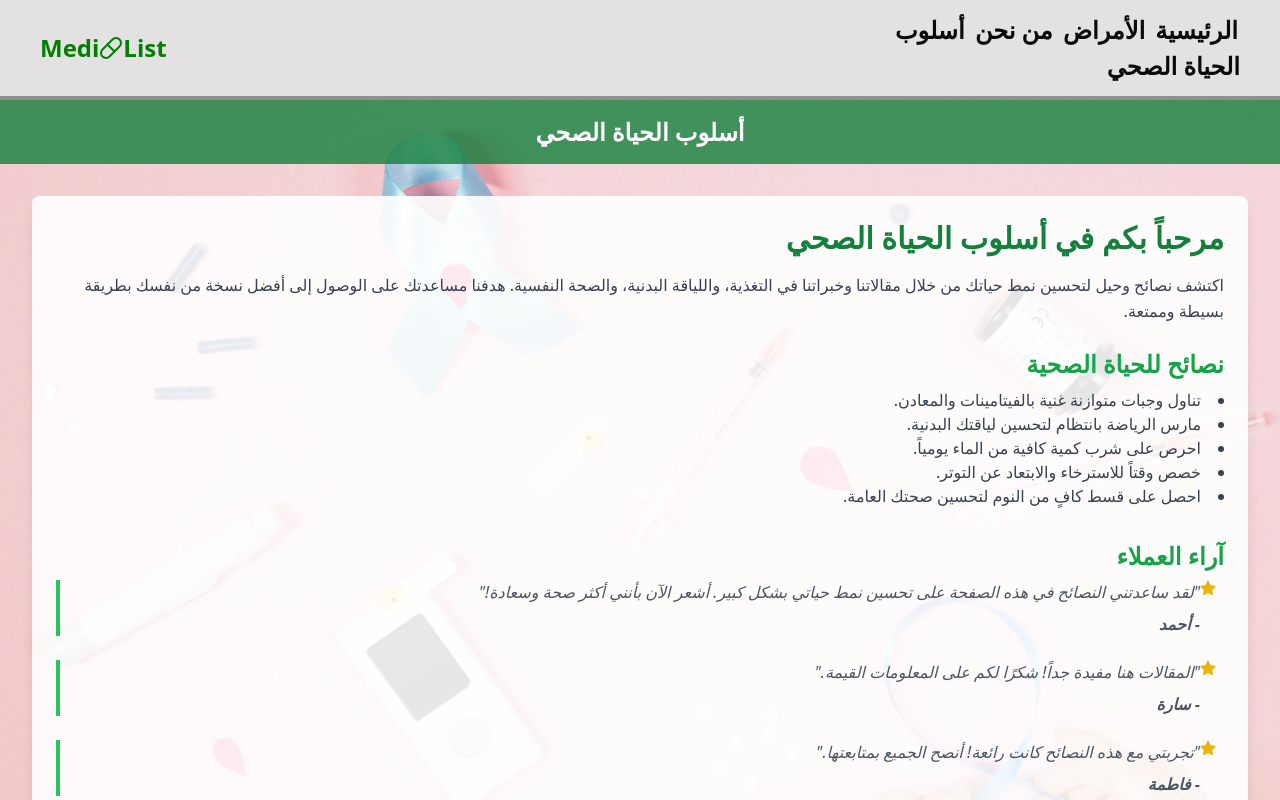
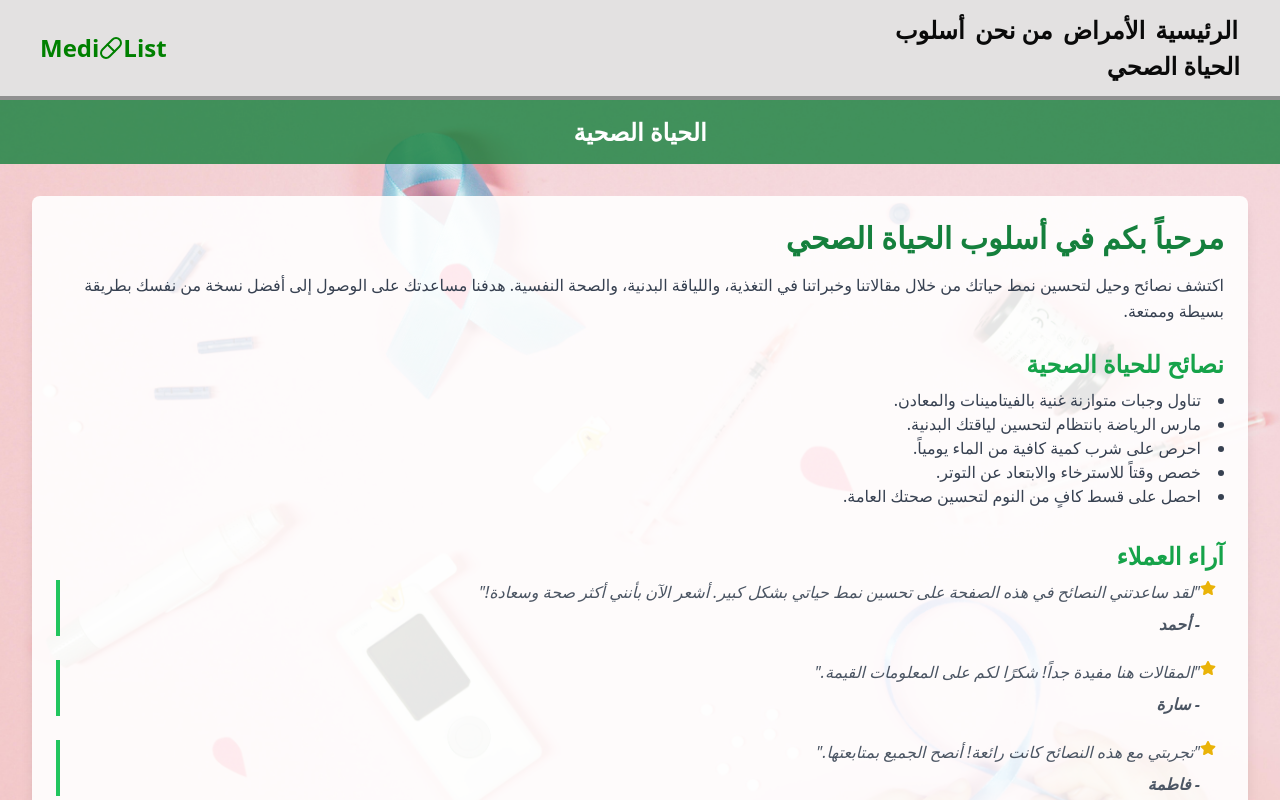
Before and after one commit to Ezeddin-Alassaad/Medi_List, a Next.js app: page /healthy in a window 1280 px wide. Shown: the top 800 px of the page. Built offline with nearby package versions, Linux system fonts and the light colour scheme.

Commit message:
Update page.tsx

```diff
--- a/src/app/healthy/page.tsx
+++ b/src/app/healthy/page.tsx
@@ -16,7 +16,7 @@ const HealthyPage = () => {
       >
         {/* Header */}
         <header className="bg-green-700 bg-opacity-80 text-white p-4 text-center text-2xl font-bold">
-          أسلوب الحياة الصحي
+      الحياة الصحية
         </header>
 
         {/* Main Content */}
```
